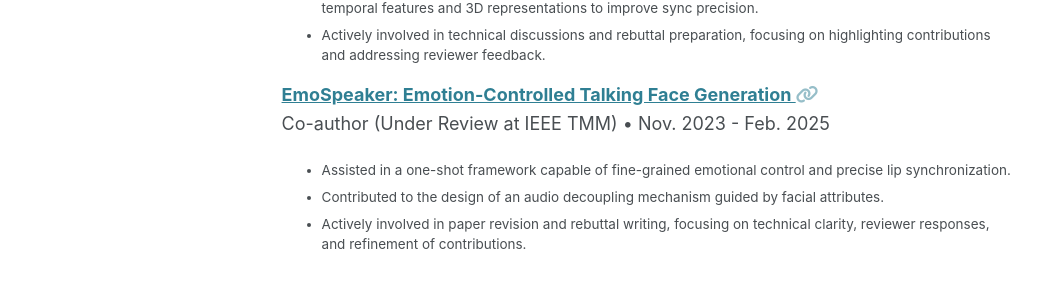
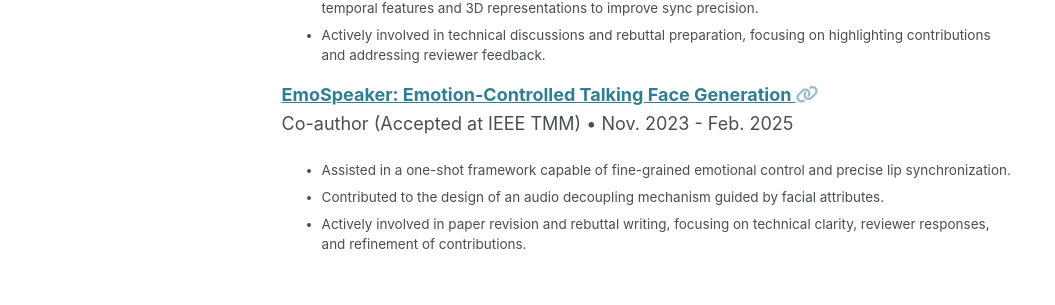
Before and after one commit to Dualego00/Dualego00.github.io, a Jekyll site: the page built from _pages/publications.md, in a window 1280 px wide and 1242 px high. Shown: the part 594-899 px from the top of the window, without its empty margins (0-1055 px from the left). Built offline with Jekyll 4.4.1, drawn with Linux system fonts in a browser that asks for light colours; some web fonts are replaced.

Commit message:
Update publication status and authorship

```diff
--- a/_publications/2024-03-03-emospeaker.md
+++ b/_publications/2024-03-03-emospeaker.md
@@ -1,7 +1,7 @@
 ---
 title: "EmoSpeaker: Emotion-Controlled Talking Face Generation"
 date: 2024-04-05
-authors: "Co-author (Under Review at IEEE TMM)"
+authors: "Co-author (Accepted at IEEE TMM)"
 venue: "IEEE Transactions on Multimedia (TMM)"
 status: "Under Review"
 period: "Nov. 2023 - Feb. 2025"
```
